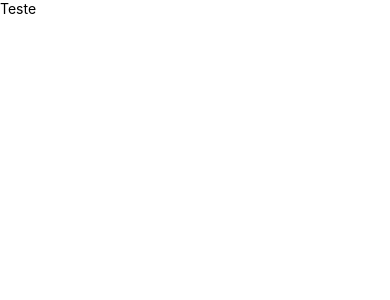
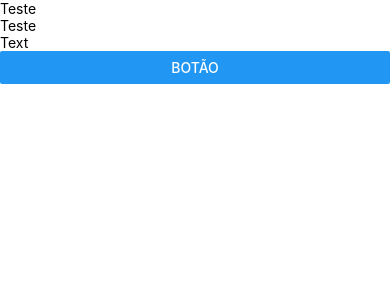
Before and after one commit to raik-casimiro/curso-react-native-projeto, a React Native app: screen / in a window 390 px wide. Shown: the top 300 px of the page. Built offline with nearby package versions, Linux system fonts and the light colour scheme.

Commit message:
Exemplo de componente com mutação de variavel

```diff
--- a/src/App.tsx
+++ b/src/App.tsx
@@ -1,9 +1,12 @@
 import { SafeAreaView, Text } from "react-native";
+
+import Example from "./Example";
 
 const App = () => {
   return (
     <SafeAreaView>
       <Text>Teste</Text>
+      <Example text="Text">Teste</Example>
     </SafeAreaView>
   );
 };
--- a/src/Example.tsx
+++ b/src/Example.tsx
@@ -1,9 +1,12 @@
-import { Text, View } from "react-native";
+import { useState } from "react";
+import { Button, Text, View } from "react-native";
 
 //Exemplo de criação de props, onde, interface é o tipo de dado da props
 //
 // Aqui foi utilizado uma tipagem ExampleProps para identificar o que o componente espera receber, nesse caso, um atributo de nome text do tipo string que não é obrigatório (caractere ? na frente do nome significa que não é obrigatório)
 
+// Quando utilizamos um componente, ao chamar a renderização por meio de um hook, evitamos a renderização da tela por completo
+//
 interface ExampleProps {
   text?: string;
   children?: string; // Atributo children é o que vem dentro do prop, como o slot do vue js
@@ -11,10 +14,23 @@ interface ExampleProps {
 
 const Example = ({ children, text }: ExampleProps) => {
   // Essa syntaxe funciona como o unpack do python, ela vai desempacotar os dados que estão dentro do objeto props
+
+  // No react, a tela só é renderizada na abertura da tela, para alterar algo que já foi renderizado, é necessário mudar o estado da variavel e chamar a renderização novamente por meio do useState()
+  //
+  // useState espera um valor, que é o inicial da variavel que ele vai mudar, nesse caso é undefined, então nada é passado
+  // ele deve ser atribuido a uma constante de 2 posições, a variavel e a função que será chamada para alterar essa variavel.
+  // Para alterar a variavel, é só chamar a função de alteração passando o novo valor
+  const [newText, setNewText] = useState();
+
+  const handleOnPress = () => {
+    setNewText("newText");
+  };
+
   return (
     <View>
       <Text>{children}</Text>
-      <Text>{text}</Text>
+      <Text>{newText || text}</Text>
+      <Button onPress={handleOnPress} title="Botão" />
     </View>
   );
 };
```
